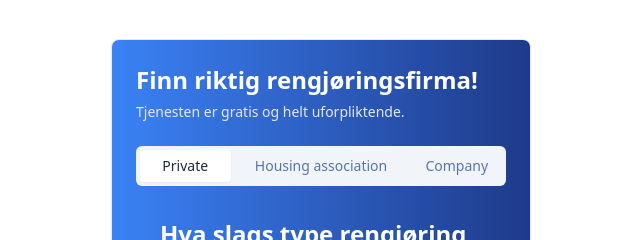
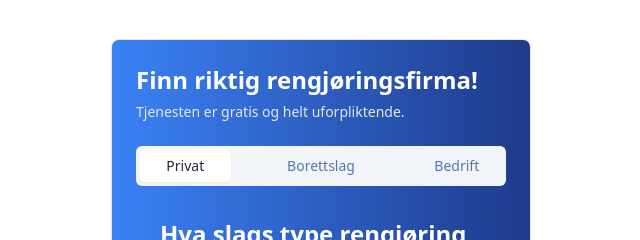
Before and after one commit to Gourav-21/BookingSystem, a React (Vite) app: page / in a window 1280 px wide. Shown: the top 240 px of the page, without its empty margins (319-959 px from the left). Built offline with nearby package versions, Linux system fonts and the light colour scheme; the HTML template or start-up script is replaced by a standard one.

Commit message:
changed type lang

```diff
--- a/src/components/Company.tsx
+++ b/src/components/Company.tsx
@@ -46,7 +46,7 @@ export default function Company({ page, setPage }) {
 
   const handleChoiceChange = (value) => {
     setFormData({
-      type: "Company",
+      type: "Bedrift",
       cleaningType: value
     });
 
@@ -142,12 +142,13 @@ export default function Company({ page, setPage }) {
     setPage(0);
     // prevPage()
     setFormData({
-      type: "Company",
+      type: "Bedrift",
       // @ts-ignore
       cleaningType: formData?.cleaningType
     });
     setSubmitted(false);
   };
+  console.log(formData)
 
   return (
     <div>
--- a/src/components/Housing.tsx
+++ b/src/components/Housing.tsx
@@ -38,7 +38,7 @@ export default function HousingAssociationCleaning({ page, setPage }) {
 
   const handleChoiceChange = (value) => {
     setFormData({
-      type: "Housing association",
+      type: "Borettslag",
       cleaningType: value
     });
 
@@ -126,12 +126,13 @@ export default function HousingAssociationCleaning({ page, setPage }) {
   const goToHome = () => {
     setPage(0);
     setFormData({
-      type: "Housing association",
+      type: "Borettslag",
       // @ts-ignore
       cleaningType: formData?.cleaningType
     });
     setSubmitted(false);
   };
+  console.log(formData)
 
   return (
     <div>
--- a/src/components/MenuCard.tsx
+++ b/src/components/MenuCard.tsx
@@ -10,19 +10,19 @@ export function MenuCard() {
   const [page, setPage] = useState(0);
 
   return (
-    <Tabs defaultValue="private" className="">
+    <Tabs defaultValue="Privat" className="">
      {page === 0 && <TabsList className="grid w-full grid-cols-4">
-        <TabsTrigger value="private">Private</TabsTrigger>
-        <TabsTrigger className="col-span-2" value="Housing association">Housing association</TabsTrigger>
-        <TabsTrigger value="Company">Company</TabsTrigger>
+        <TabsTrigger value="Privat">Privat</TabsTrigger>
+        <TabsTrigger className="col-span-2" value="Borettslag">Borettslag</TabsTrigger>
+        <TabsTrigger value="Bedrift">Bedrift</TabsTrigger>
       </TabsList>}
-      <TabsContent value="private">
+      <TabsContent value="Privat">
         <Private page={page} setPage={setPage} />
       </TabsContent>
-      <TabsContent value="Housing association">
+      <TabsContent value="Borettslag">
         <HousingAssociationCleaning page={page} setPage={setPage}  />
       </TabsContent>
-      <TabsContent value="Company">
+      <TabsContent value="Bedrift">
         <Company page={page} setPage={setPage} />
       </TabsContent>
     </Tabs>
--- a/src/components/Private.tsx
+++ b/src/components/Private.tsx
@@ -111,7 +111,7 @@ export default function PrivateCleaning({ page, setPage }) {
 
   const handleChoiceChange = (value) => {
     setFormData({
-      type: "private",
+      type: "Privat",
       cleaningType: value
     });
 
@@ -209,11 +209,12 @@ export default function PrivateCleaning({ page, setPage }) {
         setIsLoading(false);
       });
   };
+  console.log(formData)
 
   const goToHome = () => {
     setPage(0);
     setFormData({
-      type: "private",
+      type: "Privat",
       // @ts-ignore
       cleaningType: formData?.cleaningType
     });
```
